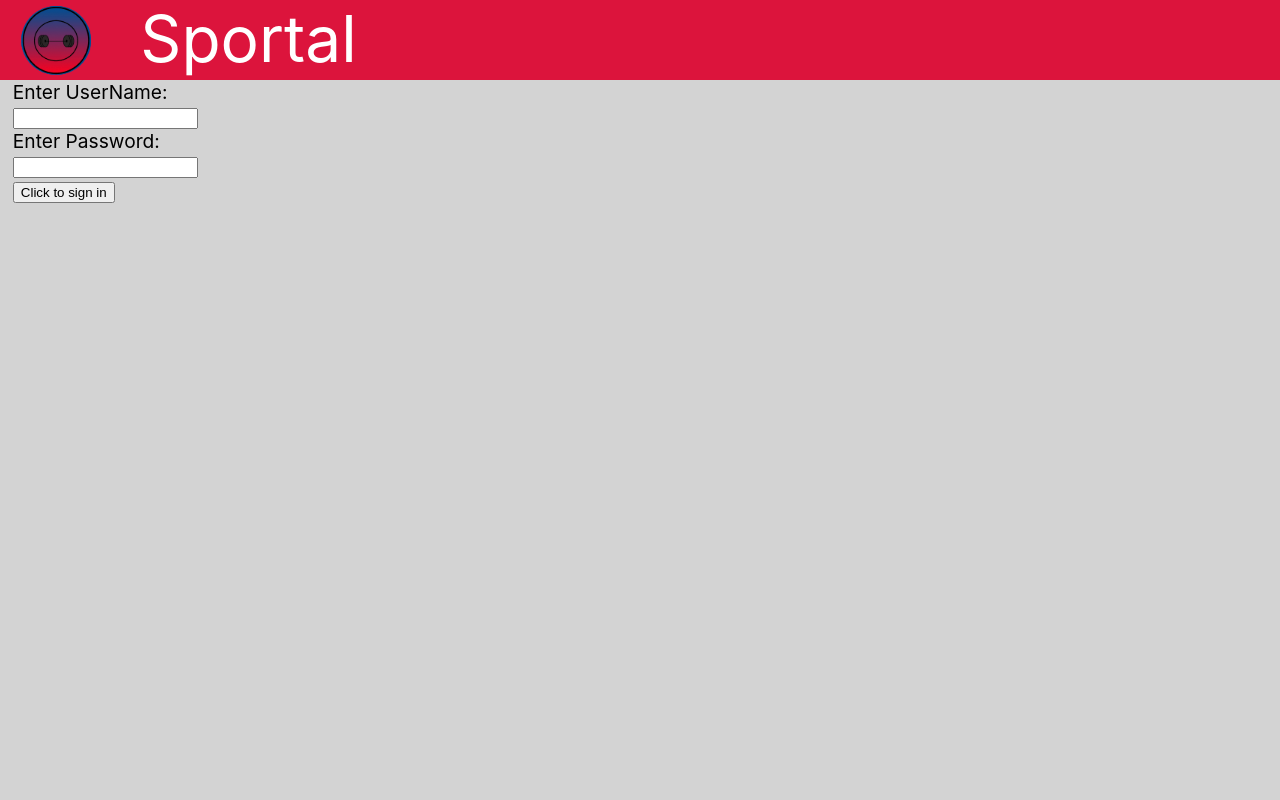
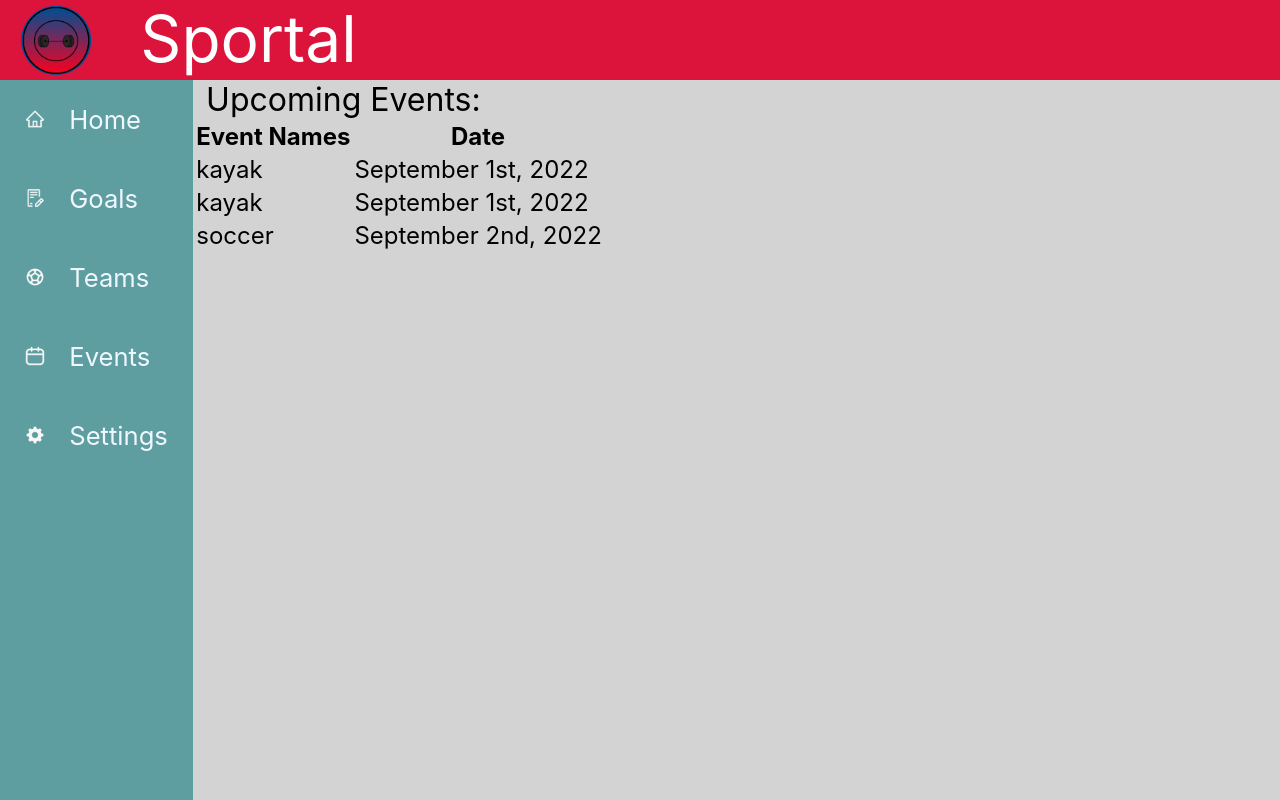
Before and after one commit to rahiblaghari/githubForFrontEndInitial, a React (Create React App) app: page / in a window 1280 px wide. Built offline with nearby package versions, Linux system fonts and the light colour scheme.

Commit message:
created events instead of calendar, will have latest events tracked

```diff
--- a/src/App.js
+++ b/src/App.js
@@ -6,11 +6,25 @@ import SignIn from './signInComponents/SignIn';
 import React from 'react';
 
 function App() {
-  let [isSignedIn, setSignedIn] = React.useState(false);// set to false later
+  let [isSignedIn, setSignedIn] = React.useState(true);// set to false later
 
-  let [currState, setState] = React.useState("Home");
+  let [currState, setState] = React.useState("Events");
   // At beginning, pull json data, should look like this: (can call this userInfo later) may also add jwt id, last name, etc. as needed
-  let input = {"name":"Rahib","email":"rlaghari@gmail.com","country":"USA","state":"Texas","city":"Dallas","sports":["Soccer", "Basketball"], "goals":["18 mph run", "2 ft vertical", "Run 5 miles"], "teams": ["Everton", "Grizzlies", "Shooters"]}
+  let input = {
+    "name":"Rahib",
+    "email":"rlaghari@gmail.com",
+    "country":"USA",
+    "state":"Texas",
+    "city":"Dallas",
+    "sports":["Soccer", "Basketball"],
+    "goals":["18 mph run", "2 ft vertical", "Run 5 miles"],
+    "teams": ["Everton", "Grizzlies", "Shooters"],
+    "events": [
+      {"dates": "September 1st, 2022", "eventNames": "kayak"},
+      {"dates": "September 1st, 2022", "eventNames": "kayak"},
+      {"dates": "September 2nd, 2022", "eventNames": "soccer"}
+    ]
+  }
   // ^to add: teams they play on, calendar stuff. (Dont incorporate friends for another iteration)
   // Another piece of data should be teams, but this stays on server. The team a user is on is stored on their info, but all teams and their members/captains should stay on main server, to be pulled if search querries them
   function logIn(){
--- a/src/mainPageComponents/DisplayTab.js
+++ b/src/mainPageComponents/DisplayTab.js
@@ -2,8 +2,8 @@ import React from "react";
 import Home from "./differentDisplays/Home"
 import Goals from "./differentDisplays/Goals"
 import Teams from "./differentDisplays/Teams"
-import Calendar from "./differentDisplays/Calendar"
 import Settings from "./differentDisplays/Settings"
+import MyEvents from "./differentDisplays/MyEvents";
 
 export default function DisplayTab(currTab){
     // delegate display to show
@@ -16,8 +16,8 @@ export default function DisplayTab(currTab){
                 return <Goals userinfo={currTab.userInfo}/>
             case "Teams":
                 return <Teams userinfo={currTab.userInfo}/>
-            case "Calendar":
-                return <Calendar userinfo={currTab.userInfo}/>
+            case "Events":
+                return <MyEvents userinfo={currTab.userInfo}/>
             case "Settings":
                 return <Settings userinfo={currTab.userInfo}/>
             default: return "Error in displaying tab"
--- a/src/mainPageComponents/SideBar.js
+++ b/src/mainPageComponents/SideBar.js
@@ -24,8 +24,8 @@ export default function SideBar(input){
                 <div onClick={() => input.setState("Teams")}>
                 <Tab tabName="Teams" tabIcon={teamsIcon}/>
                 </div>
-                <div onClick={() => input.setState("Calendar")}>
-                <Tab tabName="Calendar" tabIcon={calendarIcon}/>
+                <div onClick={() => input.setState("Events")}>
+                <Tab tabName="Events" tabIcon={calendarIcon}/>
                 </div>
                 <div onClick={() => input.setState("Settings")}>
                 <Tab tabName="Settings" tabIcon={settingsIcon}/>
--- a/src/mainPageComponents/differentDisplays/Calendar.js
+++ /dev/null
@@ -1,10 +0,0 @@
-import React from "react";
-export default function Calendar(input){
-    return(
-        <div>
-            <div className="titleText">
-                Calendar:
-            </div>
-        </div>
-    )
-}
--- /dev/null
+++ b/src/mainPageComponents/differentDisplays/MyEvents.js
@@ -0,0 +1,26 @@
+import React from "react";
+export default function MyEvents(input){
+
+    function printEvents(eventArray){
+        return eventArray.map(({dates, eventNames}) => <tr><td>{eventNames}</td> <td>{dates}</td></tr>)
+    }
+
+    function getEvents(eventArray){
+        if(!eventArray)
+            return "No Events Found"
+        else {
+            return (<table><tr> <th>Event Names</th> <th>Date</th> </tr> {printEvents(eventArray)}</table>)
+        }
+    }
+
+    return(
+        <div>
+            <div className="titleText">
+                Upcoming Events:
+                <div className="contentText">
+                    {getEvents(input.userinfo.events)}
+                </div>
+            </div>
+        </div>
+    )
+}
```
